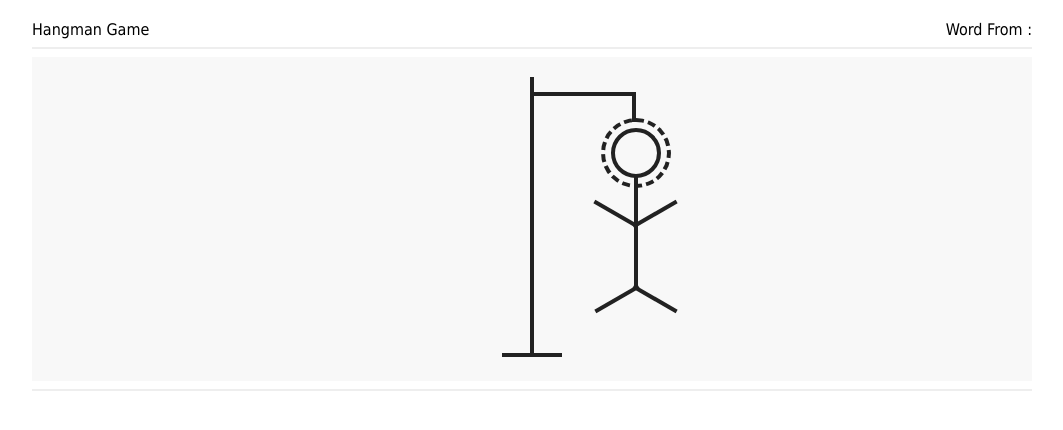
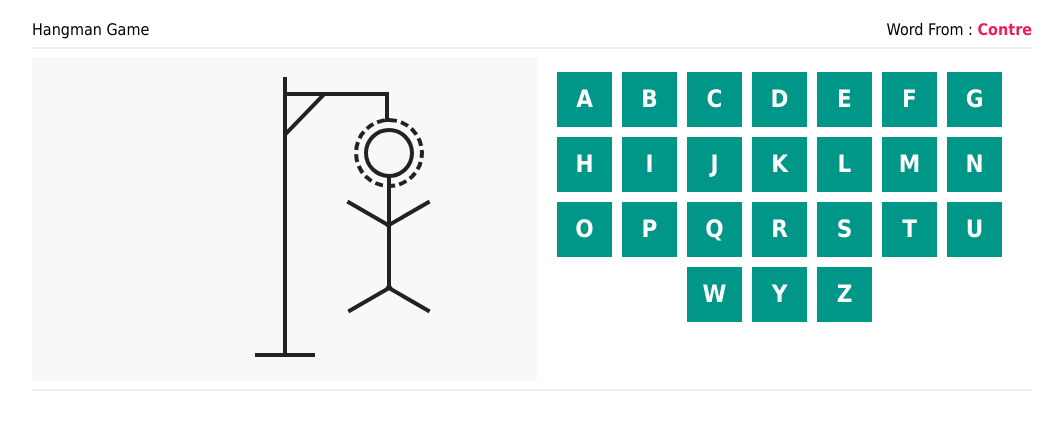
Before and after one commit to musanurbadr/Hangman-Game, a plain HTML site: page index.html in a window 1280 px wide. Shown: the whole page, without its empty margins (108-1171 px from the left). Drawn offline with Linux system fonts and the light colour scheme.

Commit message:
Hangman Game

```diff
--- a/index.html
+++ b/index.html
@@ -20,6 +20,7 @@
                 <div class="the-draw">
                     <div class="the-stand"></div>
                     <div class="the-hang"></div>
+                    <div class="the-based"> </div>
                     <div class="the-rope">
                         <div class="the-man">
                             <div class="head"></div>
@@ -35,5 +36,6 @@
         <hr>
         <div class="letters-guess"></div>
     </div>
+    <script src="main.js"></script>
 </body>
 </html>
--- a/main.css
+++ b/main.css
@@ -43,6 +43,26 @@ hr{
     position: relative;
     margin: auto ;
 }
+
+.hangman-draw .the-draw .the-based{
+    position: absolute;
+    background-color: #222;
+    width: 4px;
+    height: 56px;
+    top: 10px;
+    left: 47px;
+    transform: rotate(44deg);
+
+}
+/* .hangman-draw .the-draw .the-based::before {
+    width: 100px;
+    height: 10px;
+    border:4px solid #222;
+    position: absolute;
+    left: 6px;
+    top: 100px;
+
+} */
 .hangman-draw .the-stand::before {
     content: "";
     position: absolute;
@@ -116,7 +136,6 @@ hr{
     top: 90px;
 
 }
-
 .hangman-draw .the-man .legs::before{
     left: -13px;
     transform: rotate(-30deg);
@@ -135,3 +154,22 @@ hr{
     top: 175px;
 
 }
+.letters {
+    flex: 1;
+    padding: 15px;
+    text-align: center
+}
+.letters .leter-box {
+    width: 55px;
+    height: 55px;
+    display: inline-block;
+    background-color: #009688;
+    color: #FFF;
+    font-size: 24px;
+    margin-right: 10px;
+    line-height: 55px;
+    text-transform: uppercase;
+    font-weight: bold;
+    cursor: pointer;
+    margin-bottom: 10px
+}
--- /dev/null
+++ b/main.js
@@ -0,0 +1,47 @@
+//  letter
+const letters = "ABCDEFGHIJKLMNOPQRSTUWYZ";
+
+//GET arrey From Letter
+let lettersArray = Array.from(letters);
+
+//Select Letters Containr
+let lettersContenir = document.querySelector (".letters");
+
+//genertre letter
+lettersArray.forEach(letter => {
+
+    //create Span
+    let span = document.createElement("span");
+
+    //Create leter Nooode
+    let theLetter = document.createTextNode(letter);
+
+    //Append
+    span.appendChild(theLetter);
+    //Append The Letter To span
+    span.className = "leter-box";
+    // Append Span To the letters container
+    lettersContenir.appendChild(span);
+});
+// Object of words
+const words = {
+    programing :["js " , "python ", "php " , "css" , "html" , "sql" ],
+    tv : ["tr" , "ru" , 'rus' , 'bt' , 'tyt' ],
+    corses : ["godzella" , "cs50",  "cs50x" , "yazilm"],
+    contre : ["londen" , "rus " , "turye" , "neywork" ],
+}
+
+// let get Object
+let allnots = Object.keys(words);
+// kes length
+let nombersnod = Math.floor (Math.random()* allnots.length);
+//catgory
+let nombertext = allnots[nombersnod];
+//catgory words
+let nombervalue = words[nombertext];
+//Random Numbers
+let  randomvaluenomber = Math.floor (Math.random() * nombervalue.length);
+// words
+let randomvalue = nombervalue [randomvaluenomber];
+//set Category Info
+document.querySelector(".game-info .category  span" ).innerHTML = nombertext ;
```
